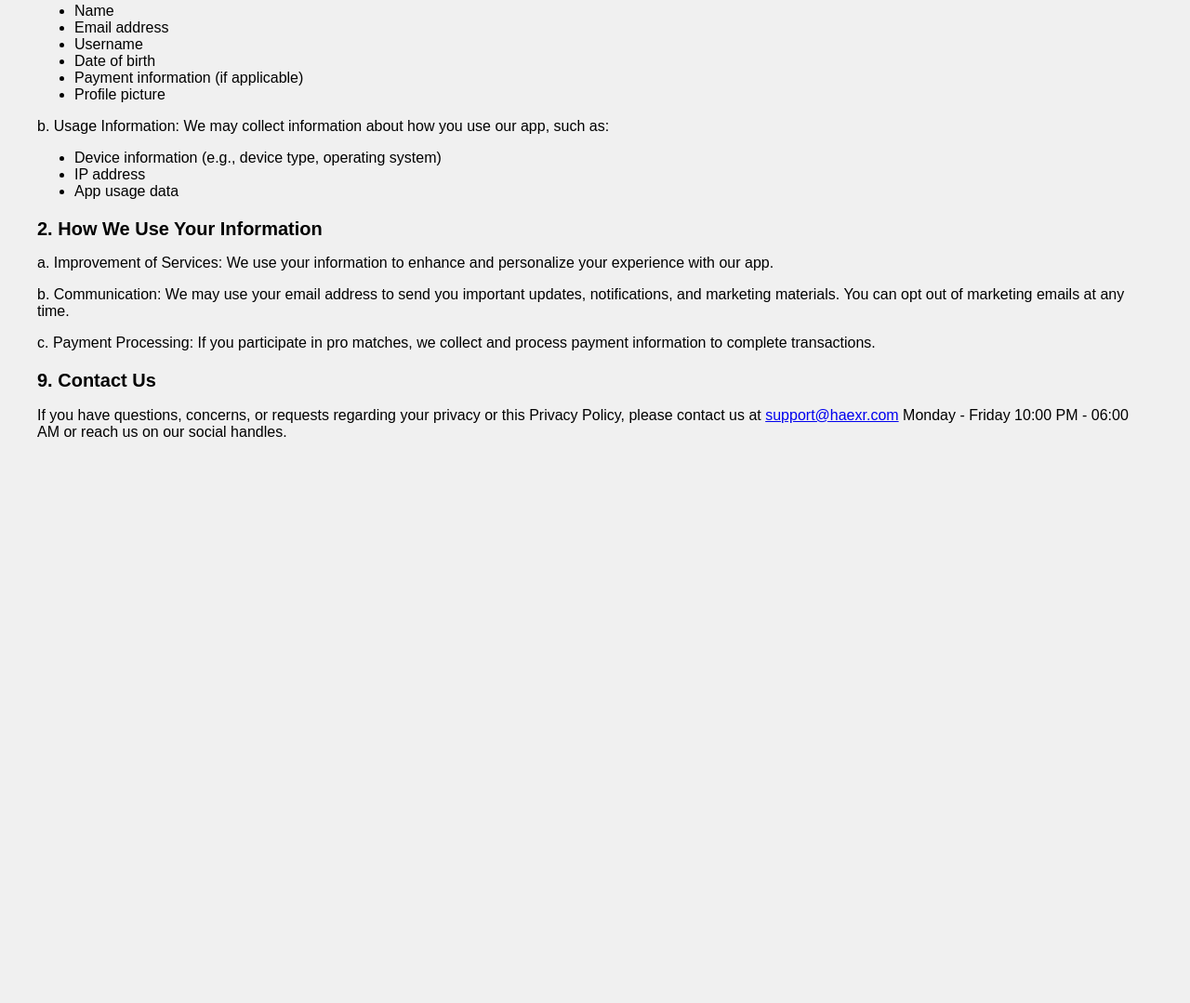
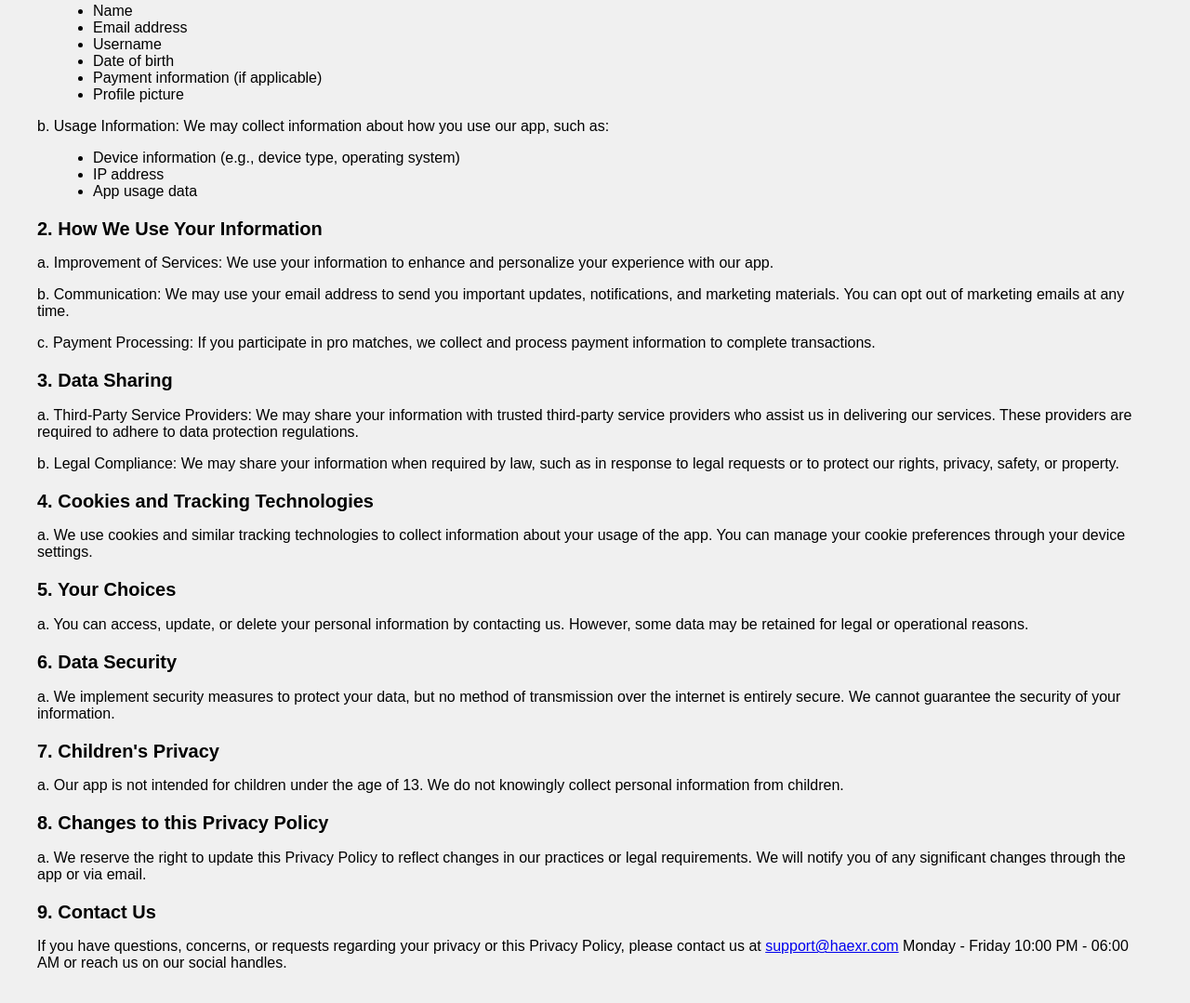
Before and after one commit to TomarJatin/privacy-policy, a plain HTML site: page privacy-policy.html in a window 1280 px wide. Shown: the part 175-1254 px from the top of the page at 93% size. Before the commit the page ends 800 px from the top, so only its background shows below. Drawn offline with Linux system fonts and the light colour scheme.

Commit message:
policy updated

```diff
--- a/privacy-policy.html
+++ b/privacy-policy.html
@@ -24,6 +24,11 @@
 
         p {
             margin-top: 10px;
+        }
+
+        ul {
+            margin-top: 5px;
+            margin-left: 20px;
         }
     </style>
 </head>
@@ -53,7 +58,24 @@
     <p>b. Communication: We may use your email address to send you important updates, notifications, and marketing materials. You can opt out of marketing emails at any time.</p>
     <p>c. Payment Processing: If you participate in pro matches, we collect and process payment information to complete transactions.</p>
 
-    <!-- Repeat the same structure for other sections -->
+    <h2>3. Data Sharing</h2>
+    <p>a. Third-Party Service Providers: We may share your information with trusted third-party service providers who assist us in delivering our services. These providers are required to adhere to data protection regulations.</p>
+    <p>b. Legal Compliance: We may share your information when required by law, such as in response to legal requests or to protect our rights, privacy, safety, or property.</p>
+
+    <h2>4. Cookies and Tracking Technologies</h2>
+    <p>a. We use cookies and similar tracking technologies to collect information about your usage of the app. You can manage your cookie preferences through your device settings.</p>
+
+    <h2>5. Your Choices</h2>
+    <p>a. You can access, update, or delete your personal information by contacting us. However, some data may be retained for legal or operational reasons.</p>
+
+    <h2>6. Data Security</h2>
+    <p>a. We implement security measures to protect your data, but no method of transmission over the internet is entirely secure. We cannot guarantee the security of your information.</p>
+
+    <h2>7. Children's Privacy</h2>
+    <p>a. Our app is not intended for children under the age of 13. We do not knowingly collect personal information from children.</p>
+
+    <h2>8. Changes to this Privacy Policy</h2>
+    <p>a. We reserve the right to update this Privacy Policy to reflect changes in our practices or legal requirements. We will notify you of any significant changes through the app or via email.</p>
 
     <h2>9. Contact Us</h2>
     <p>If you have questions, concerns, or requests regarding your privacy or this Privacy Policy, please contact us at <a href="mailto:support@haexr.com">support@haexr.com</a> Monday - Friday 10:00 PM - 06:00 AM or reach us on our social handles.</p>
```
